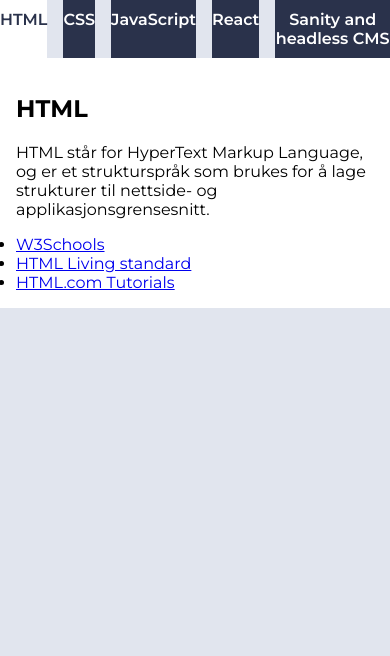
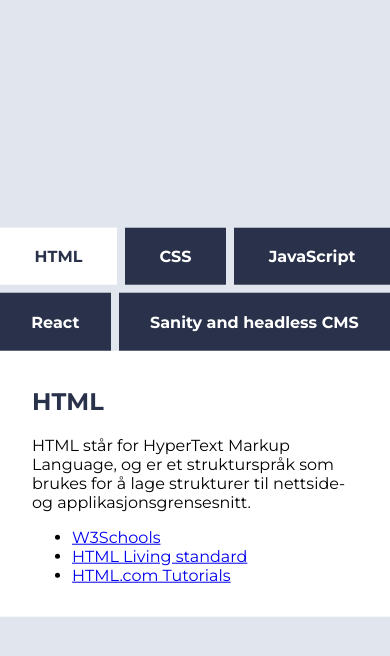
Before and after one commit to Sell-Mango/uin25ak1_resource_layout_Larsen, a plain HTML site: page index.html in a window 390 px wide. Drawn offline with Linux system fonts and the light colour scheme.

Commit message:
styling og responsiv

```diff
--- a/index.html
+++ b/index.html
@@ -1,5 +1,5 @@
 <!DOCTYPE html>
-<html lang="en">
+<html lang="nb">
 <head>
     <meta charset="UTF-8">
     <meta name="viewport" content="width=device-width, initial-scale=1.0">
@@ -8,16 +8,16 @@
     <title>Ressursarkiv</title>
 </head>
 <body>
-    <header>
-        <nav>
-            <ul>
-            </ul>
-        </nav>
-    </header>
     <main>
-        <article>
+        <section>
+            <nav>
+                <ul>
+                </ul>
+            </nav>
+            <article>
 
-        </article>
+            </article>
+        </section>
     </main>
 
     <script src="scripts/script.js"></script>
--- a/scss/styles.scss
+++ b/scss/styles.scss
@@ -8,9 +8,7 @@
 $primary-90-clr: #E1E5EE;
 $white-clr: #ffffff;
 
-// SPACING
-
-html, body, ul {
+html, body {
     margin: 0;
     padding: 0;
 }
@@ -18,21 +16,33 @@
 body {
     font-family: $mont-font;
     background-color: $primary-90-clr;
+    position: relative;
+    min-height: 100vh;
+    padding-left: 2rem;
+    padding-right: 2rem;
+}
+
+section {
+    width: 100%;
     max-width: 800px;
-    width: 100%;
-    height: 100vh;
-    margin: 0 auto;
+    padding: 1rem;
+    position: absolute;
+    top: 50%;
+    left: 50%;
+    transform: translate(-50%, -50%);
 }
 
 nav {
     ul {
         display: flex;
-        gap: 1rem;
+        gap: 0.8rem;
+        margin: 0;
+        padding: 0;
     }
     li {
         list-style-type: none;
-        padding: 10px 0;
-        font-weight: 600;
+        padding: 1.2rem;
+        font-weight: 700;
         background-color: $primary-clr;
         color: $white-clr;
         text-align: center;
@@ -43,10 +53,32 @@
 
 article {
     background-color: $white-clr;
-    padding: 1rem;
+    padding: 2.2rem 3rem;
+
+    h2 {
+        color: $primary-clr;
+    }
 }
 
 .tab_active {
     background-color: $white-clr;
     color: $primary-clr;
 }
+
+@media only screen and (max-width: 900px) {
+
+    section {
+        max-width: 500px;
+    }
+
+    nav {
+        ul {
+            flex-wrap: wrap;
+            gap: 0.5rem;
+        }
+    }
+
+    article {
+        padding: 1rem 2rem;
+    }
+}
```
Also changed, not shown: css/styles.css, 1 other file.
